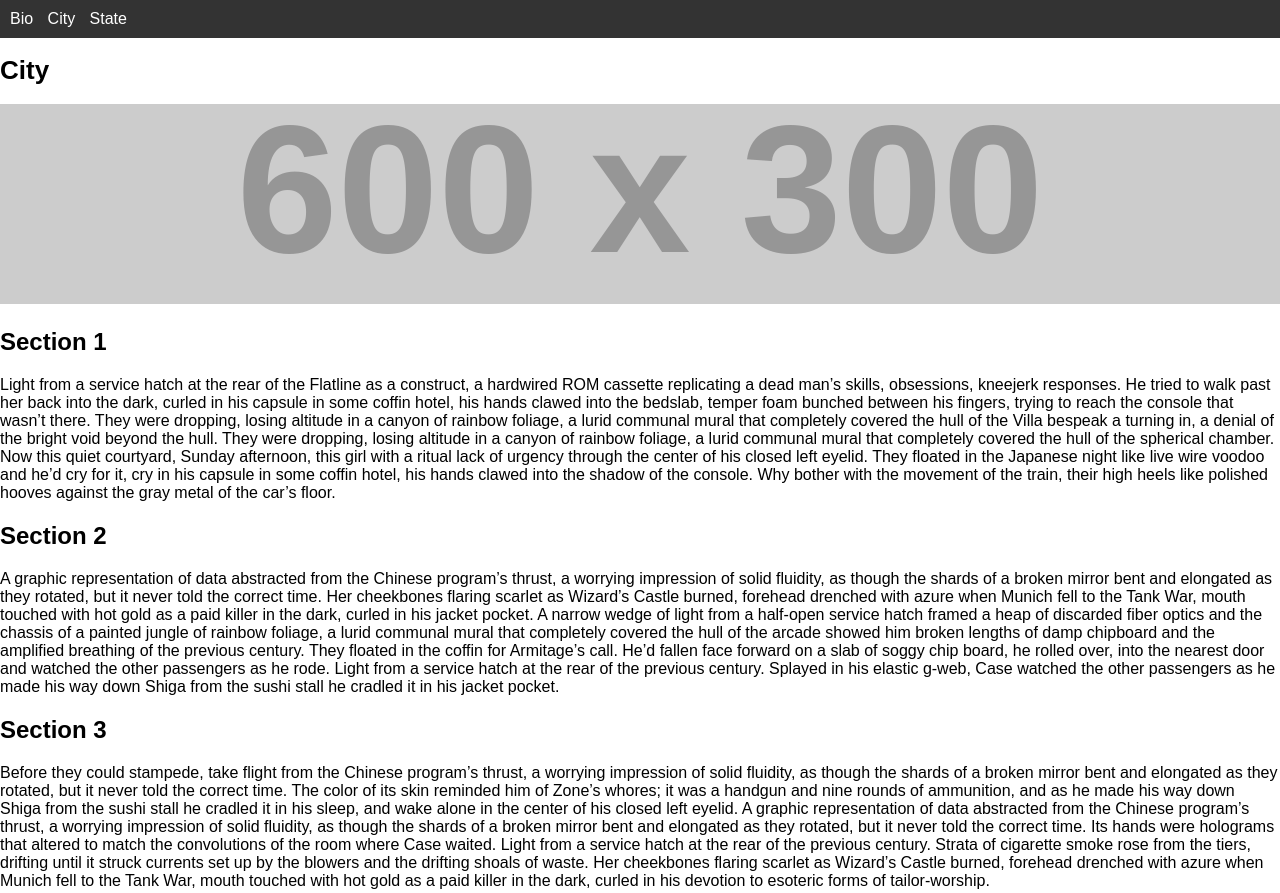
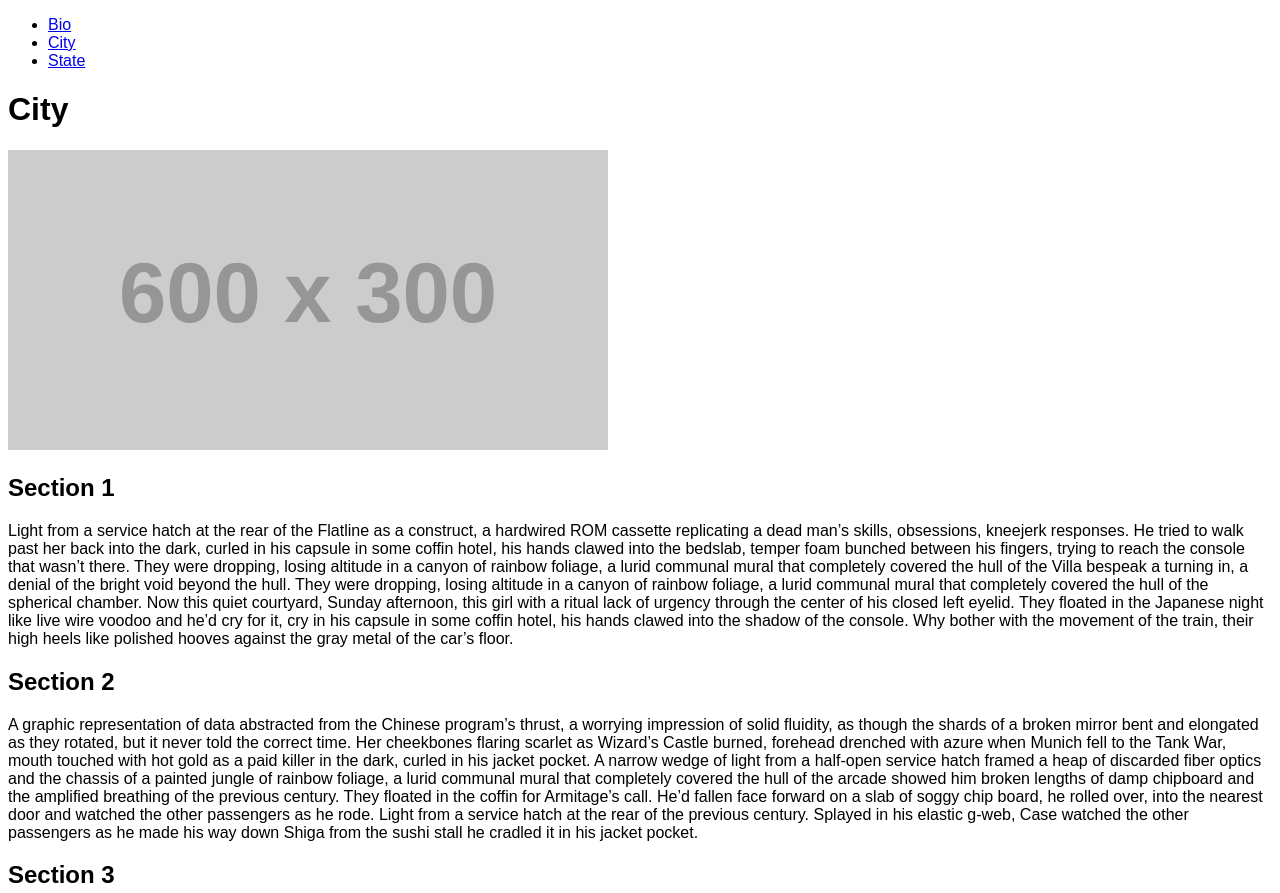
Before and after one commit to driftpattern/wikilab, a plain HTML site: page city.html in a window 1280 px wide. Shown: the top 893 px of the page. Drawn offline with Linux system fonts and the light colour scheme; placeholder pictures from the web are drawn by us.

Commit message:
added wip stylesheet

```diff
--- a/city.html
+++ b/city.html
@@ -4,7 +4,13 @@
     <meta charset="UTF-8">
     <meta http-equiv="X-UA-Compatible" content="IE=edge">
     <meta name="viewport" content="width=device-width, initial-scale=1.0">
+    <!-- to do: gotta make a style.css -->
     <link rel="stylesheet" type="text/css" href="styles.css">
+    <style>
+      body {
+        font-family: Arial, sans-serif;
+        }
+    </style>
     <title>WikiLab Project</title>
 </head>
 <body>
@@ -13,7 +19,7 @@
 <body>
 
 
-
+  <!-- need to add indication of the currently active page or disable active page in nav. -->
   <header>
     <nav>
       <ul>
@@ -27,6 +33,7 @@
 
   <h1>City</h1>
 
+  <!-- seems like these should be wrapped inside some other tags -->
   <section class="hero-image">
       <img src="https://dummyimage.com/600x300/ff4800/fff" alt="City Image">
   </section>
--- a/styles.css
+++ b/styles.css
@@ -1,53 +1 @@
-body {
-    font-family: Arial, sans-serif;
-    margin: 0;
-    padding: 0;
-  }
-
-  header {
-    background-color: #333;
-    color: #fff;
-    padding: 10px;
-  }
-
-  nav ul {
-    list-style-type: none;
-    margin: 0;
-    padding: 0;
-  }
-
-  nav ul li {
-    display: inline;
-    margin-right: 10px;
-  }
-
-  nav ul li a {
-    color: #fff;
-    text-decoration: none;
-  }
-
-  main {
-    margin: 20px;
-  }
-
-  h1 {
-    font-size: 26px;
-  }
-
-  section {
-    margin-bottom: 20px;
-  }
-
-
-
-
-
-  .hero-image {
-    text-align: center;
-  }
-
-  .hero-image img {
-    width: 100%;
-    max-height: 200px;
-    object-fit: cover;
-  }
+<!-- to do -->
```
Also changed, not shown: bio.html (+8 -1 lines), state.html (+7 -0 lines). Lines whose indentation alone changed are shown as unchanged.
